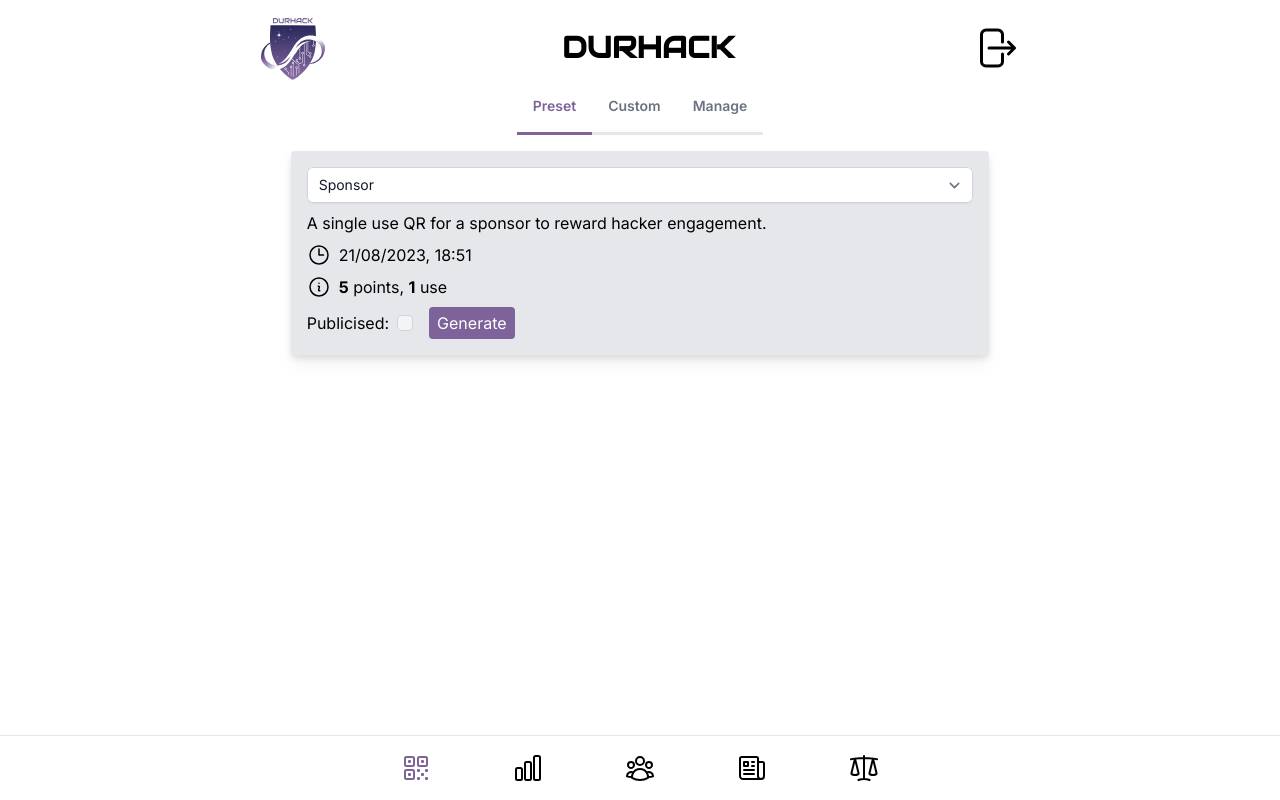
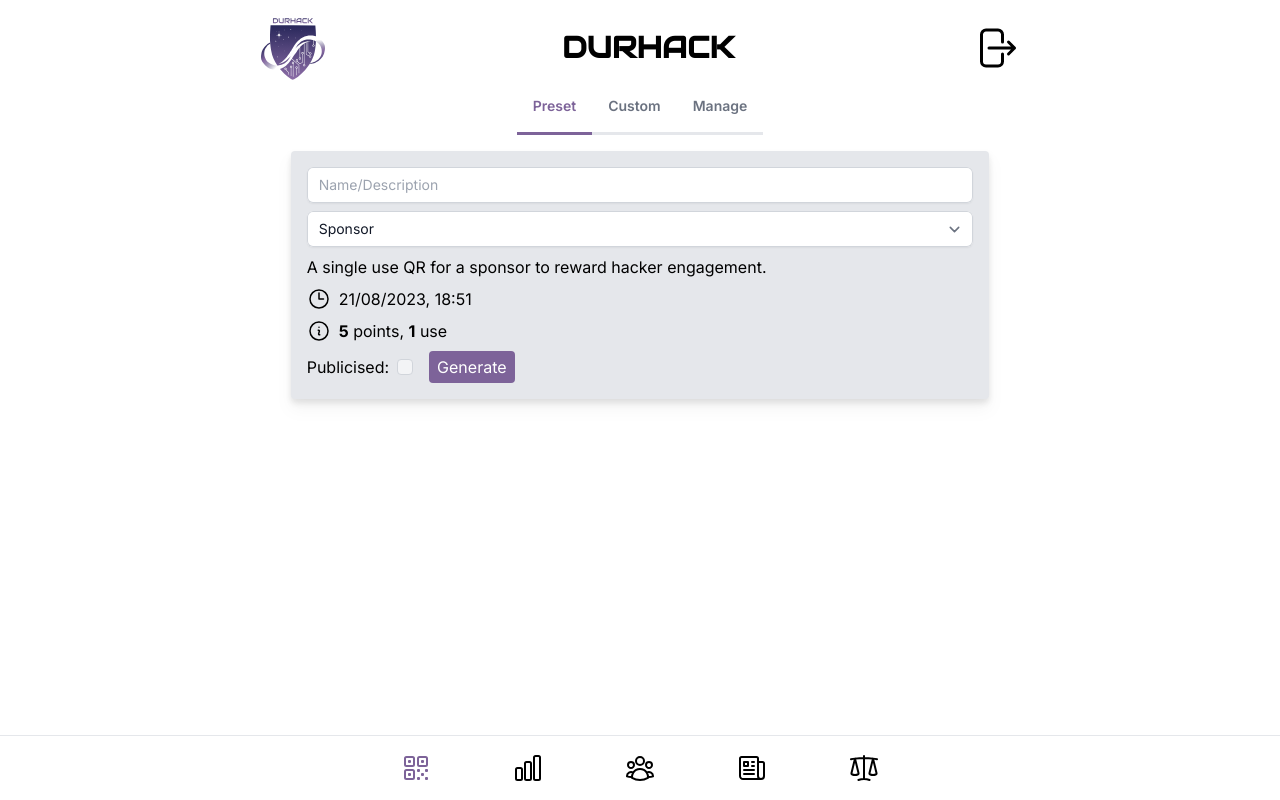
Before and after one commit to ducompsoc/durhack-megateams, a Next.js app: page /volunteer in a window 1280 px wide. Built offline with nearby package versions, Linux system fonts and the light colour scheme; what tailwindcss-bg-patterns would draw is missing.

Commit message:
Custom name/description needed for presets

```diff
--- a/src/app/volunteer/volunteer.tsx
+++ b/src/app/volunteer/volunteer.tsx
@@ -156,6 +156,11 @@
       name: "Preset",
       content: (
         <div className="dh-box p-4">
+          <input
+            type="text"
+            className="mb-2 block w-full rounded-md border-0 py-1.5 text-gray-900 shadow-sm ring-1 ring-inset ring-gray-300 placeholder:text-gray-400 focus:ring-2 focus:ring-inset focus:ring-accent sm:text-sm sm:leading-6"
+            placeholder="Name/Description"
+          />
           <select
             className="dh-input w-full"
             onChange={(e) =>
--- a/src/server/routes/qr_codes/qr_code_handlers.ts
+++ b/src/server/routes/qr_codes/qr_code_handlers.ts
@@ -68,14 +68,15 @@
 
   private async handlePresetCreation(request: Request, response: Response) {
     const presetName = request.params.preset;
-    if (!presetName || !presets.hasOwnProperty(presetName)) {
+    const name = request.body.name;
+    if (!presetName || !presets.hasOwnProperty(presetName) || !name) {
       throw new createHttpError.BadRequest();
     }
     const preset = presets[presetName];
     let expiry = new Date();
     expiry.setMinutes(expiry.getMinutes() + preset.minutesValid);
     request.body = {
-      name: preset.name,
+      name: name,
       points_value: preset.points,
       max_uses: preset.uses,
       category: "preset",
```
